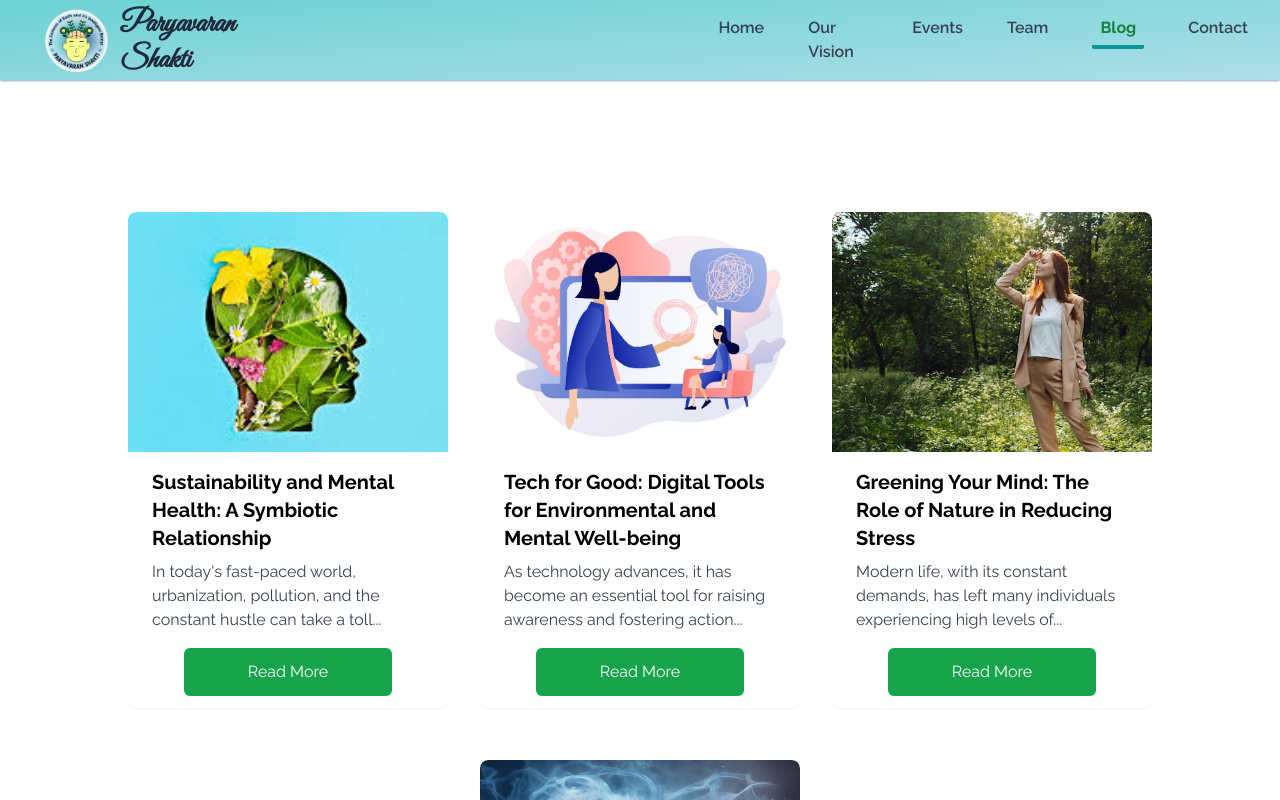
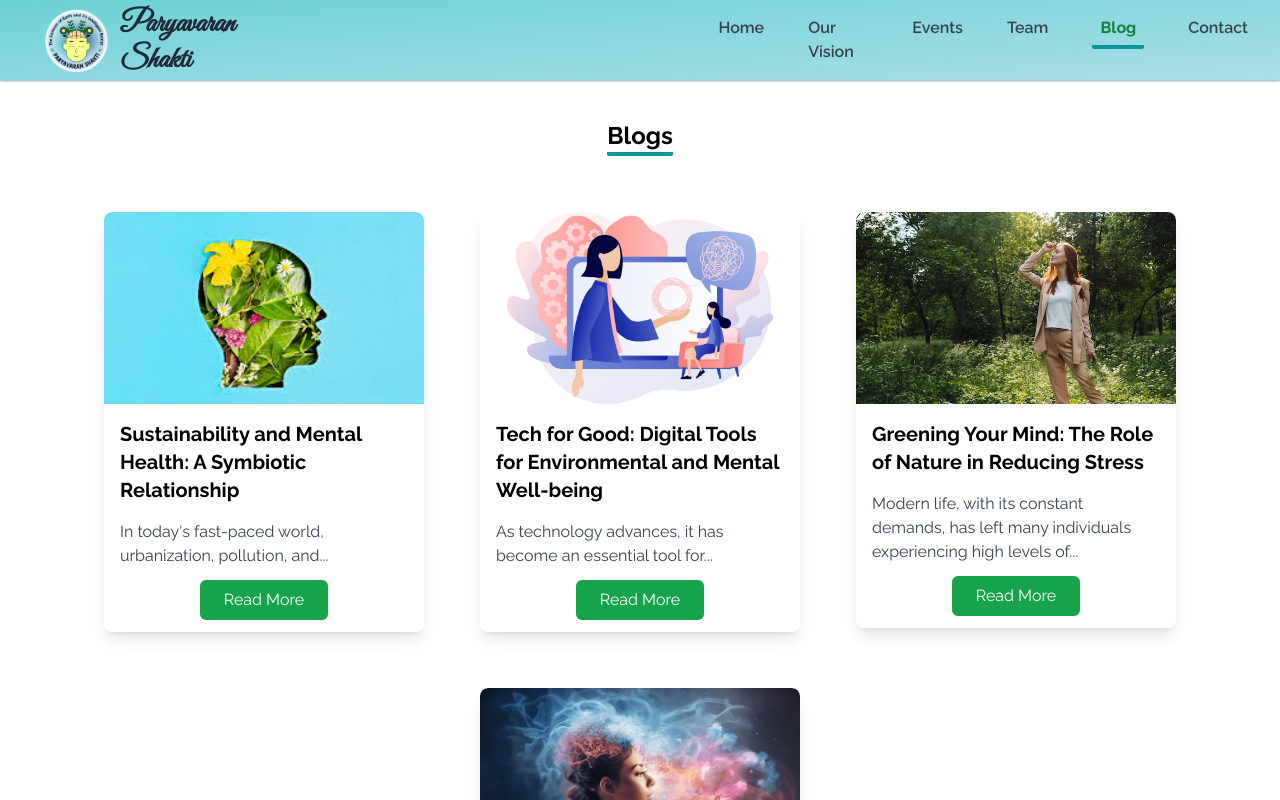
Before and after one commit to ravijat2026/Paryavaran-Shakti, a React (Vite) app: page /blog in a window 1280 px wide. Shown: the top 800 px of the page. Built offline with nearby package versions, Linux system fonts and the light colour scheme.

Commit message:
Modified Blogs.jsx

```diff
--- a/src/pages/Blog.jsx
+++ b/src/pages/Blog.jsx
@@ -8,113 +8,148 @@ const blogData = [
   {
     id: 1,
     title: "Sustainability and Mental Health: A Symbiotic Relationship",
-    description: "In today's fast-paced world, urbanization, pollution, and the constant hustle can take a toll...",
+    description: "In today's fast-paced world, urbanization, pollution, and...",
     image: blg1,
-    fullDescription: "In today's fast-paced world, urbanization, pollution, and the constant hustle can take a toll on our mental well-being. However, studies show that a connection to nature and eco-friendly practices can play a vital role in alleviating mental stress. By fostering clean, green spaces, reducing carbon footprints, and adopting sustainable habits, we not only preserve the planet but also enhance our mental resilience. This blog highlights various ways to create a healthier environment—like planting trees, reducing waste, and supporting eco-friendly policies—that can reduce anxiety, increase happiness, and promote a sense of peace. The goal is to showcase the undeniable link between environmental sustainability and mental health, and how small lifestyle changes can lead to long-term positive impacts on both the planet and our minds.",
+    fullDescription: `In today's fast-paced world, the pressures of urbanization, pollution, and the relentless pace of daily life can weigh heavily on our mental well-being. Amidst these challenges, studies increasingly reveal that connecting with nature and adopting eco-friendly practices can play a transformative role in reducing mental stress and promoting a healthier mind. Reconnecting with natural spaces—whether through city parks, green rooftops, or even potted plants at home—can provide us with a calming refuge, helping to ease the burdens of our modern routines.
+
+Engaging in sustainable practices, like fostering clean, green spaces, reducing carbon footprints, and embracing environmentally friendly habits, not only preserves the planet but also strengthens our mental resilience. These actions allow us to actively participate in caring for the Earth, fostering a sense of purpose and well-being that can counteract stress and enhance our quality of life.
+
+Beyond individual efforts, community-driven environmental initiatives also have profound mental health benefits. When people come together to plant trees, organize clean-up drives, or advocate for green policies, they create a shared sense of purpose and belonging. Such activities not only lead to tangible ecological improvements but also build social bonds, reduce feelings of isolation, and bring joy. As we explore the symbiotic relationship between sustainability and mental health, this blog emphasizes the power of collective action, demonstrating how a commitment to the planet is also a commitment to personal and communal well-being.`,
   },
   {
     id: 2,
     title: "Tech for Good: Digital Tools for Environmental and Mental Well-being",
-    description: "As technology advances, it has become an essential tool for raising awareness and fostering action...",
+    description: "As technology advances, it has become an essential tool for...",
     image: blg2,
-    fullDescription: "As technology advances, it has become an essential tool for raising awareness and fostering action on critical issues like climate change and mental health. Digital platforms now offer ways to measure our environmental impact, reduce our carbon footprint, and connect with nature through virtual experiences. Simultaneously, apps for mindfulness, stress management, and cognitive health are helping individuals tackle the mental health challenges that accompany modern life. This blog will explore a variety of digital tools, such as eco-tracking apps, mental health support platforms, and even virtual nature experiences, showing how they work in tandem to help individuals lead more mindful, eco-conscious lives. With the power of technology, we can improve both our planet's well-being and our own mental health.",
+    fullDescription: `
+As technology advances, it has become an essential tool for raising awareness and fostering action on critical issues like climate change and mental health. From tracking carbon footprints to providing virtual experiences that connect people with nature, digital platforms are reshaping the ways we engage with the environment. These innovations empower individuals to measure and reduce their environmental impact, making eco-friendly choices more accessible and personalized than ever before.
+
+Simultaneously, technology has been a game-changer for mental health. Apps for mindfulness, stress management, and cognitive health are becoming indispensable resources in managing the mental health challenges of modern life. Through features like guided meditation, breathing exercises, and virtual nature immersion, these tools make it easier to incorporate relaxation and mental well-being practices into daily routines. This blog will explore a variety of digital tools—from eco-tracking apps that encourage sustainable choices to mental health support platforms that help manage stress and anxiety—demonstrating how they can collectively foster a more mindful and eco-conscious lifestyle.
+
+With the power of technology, we can improve both our planet's health and our own mental well-being. The integration of these tools into our lives not only helps us make positive changes for the environment but also supports our mental resilience, making technology a crucial ally in the journey toward a healthier, more balanced world.`,
   },
   {
     id: 3,
     title: "Greening Your Mind: The Role of Nature in Reducing Stress",
     description: "Modern life, with its constant demands, has left many individuals experiencing high levels of...",
     image: blg3,
-    fullDescription: `Modern life, with its constant demands, has left many individuals experiencing high levels of stress and burnout. However, research has shown that spending time in natural environments can provide profound psychological benefits, helping to lower cortisol levels and induce a state of relaxation. Activities such as hiking, gardening, or even spending time in green spaces like parks have been linked to improved mood, reduced anxiety, and better cognitive functioning. This blog explores these mental health benefits in detail, discussing the concept of "ecotherapy" and how exposure to nature serves as a natural remedy for stress. Practical tips are provided for incorporating nature into daily routines, whether it’s by taking mindful walks in the park, creating a small garden at home, or taking vacations in nature-filled locations. This blog emphasizes the need to reconnect with the natural world as a powerful, accessible tool for mental well-being.`,
+    fullDescription: `Modern life, with its constant demands, has left many individuals experiencing high levels of stress and burnout. Our always-on culture can be overwhelming, and finding ways to unwind and de-stress has never been more crucial. Research has shown that spending time in natural environments can provide profound psychological benefits, helping to lower cortisol levels, induce a state of relaxation, and restore balance to the mind and body.
+
+Studies indicate that activities such as hiking, gardening, or simply spending time in green spaces like parks have been linked to improved mood, reduced anxiety, and enhanced cognitive functioning. Immersing ourselves in natural surroundings helps us reconnect with a slower, more mindful way of living, giving our minds a much-needed break from constant digital stimuli. This blog explores these mental health benefits in detail, discussing the concept of "ecotherapy" and how exposure to nature serves as a natural remedy for stress.
+
+The concept of "ecotherapy" is based on the idea that connecting with nature can be a therapeutic experience, helping individuals feel grounded and improving mental clarity. By spending even a few minutes outdoors each day, we can enhance our resilience to stress and increase our overall well-being.
+
+Practical tips are provided for incorporating nature into daily routines, whether it’s by taking mindful walks in the park, creating a small garden at home, or taking vacations in nature-filled locations. For those with busy schedules, even brief exposure to sunlight and fresh air can make a difference. This blog emphasizes the need to reconnect with the natural world as a powerful, accessible tool for mental well-being, making it clear that nature's healing power is available to everyone, regardless of lifestyle.
+
+`,
   },
   {
     id: 4,
     title: "The Power of Collective Action: Shaping Mental Well-being and the Environment",
     description: "Addressing environmental issues requires more than just...",
     image: blg4,
-    fullDescription: "Addressing environmental issues requires more than just individual effort; it demands community collaboration. From local clean-up drives and tree plantation events to larger-scale environmental activism, coming together as a community to protect the planet not only leads to tangible ecological improvements but also boosts the mental well-being of participants. Collective action fosters a sense of belonging, purpose, and accomplishment, which is crucial for emotional health. Research has shown that people who engage in volunteer work or community-driven environmental projects experience higher levels of happiness, reduced feelings of isolation, and a sense of achievement. This blog discusses the mental health benefits of collective action, focusing on how communities that work together to protect their environment create a shared sense of purpose. It also highlights specific community-driven environmental projects and how they have positively impacted both local ecosystems and the mental health of individuals involved.",
+    fullDescription: `Addressing environmental issues goes beyond individual effort; it calls for the strength and impact of community collaboration. When people come together to support the planet—whether through local clean-up drives, tree planting events, or broader environmental activism—they contribute not only to tangible ecological improvements but also to their own mental well-being. Participating in community-driven environmental efforts fosters a shared sense of purpose, unity, and achievement, all of which play a significant role in emotional health and resilience.
+
+The benefits of collective action are well-supported by research, which shows that people engaged in volunteer work or community-focused environmental projects report increased happiness, a stronger sense of belonging, and reduced feelings of loneliness. Engaging with others on shared environmental goals can combat isolation, providing participants with a supportive social network and a reason to come together. This connection to others who care about the same cause can be incredibly fulfilling and serve as a powerful motivator.
+
+Community-driven environmental initiatives can profoundly impact local ecosystems while simultaneously uplifting the mental health of individuals involved. Examples from around the world, such as beach clean-up campaigns, reforestation projects, and pollution awareness events, demonstrate how collective efforts improve ecological balance. These projects also allow individuals to see the immediate results of their work—cleaner parks, healthier plants, and more vibrant natural spaces—which reinforces a sense of accomplishment and commitment to protecting their environment.`,
   },
 ];
 
+const BlogModal = ({ blog, onClose }) => {
+  if (!blog) return null;
+
+  return (
+
+    <div className="fixed inset-0 flex items-center justify-center bg-black bg-opacity-75 z-50">
+      <div className="relative w-[80vw] max-h-[80vh] bg-white rounded-3xl shadow-lg flex flex-col p-10 mx-4 slide-in-up">
+
+        <button
+          onClick={onClose}
+          className="absolute -top-5 -right-5 text-white bg-green-600 rounded-full px-[20px] py-[10px] hover:bg-green-800 transition-all duration-75 shadow-lg text-2xl shadow-black"
+        >
+          &times;
+        </button>
+
+        <h2 className="text-2xl font-bold mb-4 md:text-center text-green-700">{blog.title}</h2>
+
+        <div className="overflow-y-auto pr-4 md:pr-0 text-gray-700 text-lg" style={{ maxHeight: 'calc(80vh - 100px)' }}>
+          {blog.fullDescription.split('\n\n').map((paragraph, index) => (
+            <p key={index} className="mb-4">
+              {paragraph}
+            </p>
+          ))}
+        </div>
+      </div>
+    </div>
+  );
+};
+
+const styles = `
+@keyframes slideInUp {
+  0% {
+    opacity: 30%;
+    transform: translateX(-100%);
+  }
+
+  100% {
+    opacity: 100%;
+    transform: translateX(0);
+  }
+}
+
+.slide-in-up {
+  animation: slideInUp 0.5s ease-out;
+}
+`;
+
 const Blog = () => {
-  const [fullScreenId, setFullScreenId] = useState(null);
+  const [selectedBlog, setSelectedBlog] = useState(null);
 
-  // Add/remove body overflow style when blog is in fullscreen
   useEffect(() => {
-    if (fullScreenId !== null) {
-      document.body.style.overflow = 'hidden'; // Prevent scrolling
+    if (selectedBlog) {
+      document.body.style.overflow = 'hidden';
     } else {
-      document.body.style.overflow = ''; // Reset overflow
+      document.body.style.overflow = '';
     }
 
-    // Cleanup on component unmount
     return () => {
       document.body.style.overflow = '';
     };
-  }, [fullScreenId]);
-
-  const handleCardClick = (id) => {
-    setFullScreenId(fullScreenId === id ? null : id); // Toggle fullscreen
-  };
+  }, [selectedBlog]);
 
   return (
-    <div className="flex flex-wrap justify-center items-start relative py-24">
-      {blogData.map((blog) => (
-        <div key={blog.id} className="m-4">
-          {/* Anchor tag to scroll to the blog section */}
-          <a href={`#blog-${blog.id}`} onClick={() => handleCardClick(blog.id)}>
-            {/* Overlay when in full-screen mode */}
-            {fullScreenId === blog.id && (
-              <div
-                className="fixed inset-0 bg-black bg-opacity-70 z-[60]"
-                onClick={() => handleCardClick(blog.id)}
-              ></div>
-            )}
-
-            {/* Blog Card */}
+    <div className='flex flex-col'>
+      <div className="text-2xl self-center w-30 font-bold text-center border-b-4 border-[#0a9698] rounded-sm my-10">
+        Blogs
+      </div>
+      <div className="flex flex-wrap justify-center items-start gap-6 pb-24 px-4">
+        {blogData.map((blog) => (
+          <div key={blog.id} className="m-4">
             <div
-              id={`blog-${blog.id}`}
-              className={`transition-all shadow-sm duration-300 relative bg-white rounded-lg overflow-hidden p-0 max-h-[70vh] mt-5
-                ${fullScreenId === blog.id ? 'fixed inset-0 max-w-3xl max-h-screen mx-auto my-auto z-[70] overflow-y-visible' : 'w-80 cursor-pointer z-5 hover:scale-105'}`}
+              onClick={() => setSelectedBlog(blog)}
+              className="w-80 cursor-pointer transition-all shadow-lg duration-300 bg-white rounded-lg overflow-hidden hover:scale-105"
             >
-              {/* Image (only visible when not in full-screen mode) */}
-              {fullScreenId !== blog.id && (
-                <img
-                  src={blog.image}
-                  alt={blog.title}
-                  className="w-full h-[30vh] object-cover rounded-t-lg mb-4"
-                />
-              )}
-
-              <h2 className={`text-xl font-bold pl-6 pr-6 mb-2 ${fullScreenId === blog.id ? 'text-center mt-6 mr-20' : 'text-left mr-0'}`}>
-                {blog.title}
-              </h2>
-              <p className={`text-gray-700 pl-6 pr-6  ${fullScreenId === blog.id ? 'mr-20 mb-5' : 'mr-0 mb-1'}`}>
-                {fullScreenId === blog.id
-                  ? blog.fullDescription
-                  : blog.description}
-              </p>
-
-              <div className={`justify-center ${fullScreenId === blog.id ? 'hidden' : 'flex'}`}>
+              <img
+                src={blog.image}
+                alt={blog.title}
+                className="w-full h-48 object-cover rounded-t-lg"
+              />
+              <h2 className="text-xl font-bold p-4">{blog.title}</h2>
+              <p className="text-gray-700 px-4">{blog.description}</p>
+              <div className="flex justify-center my-3">
                 <button
-                  onClick={() => handleCardClick(blog.id)}
-                  className="w-[calc(80%-(3rem))] my-3 p-3 rounded-md bg-green-600 text-white hover:bg-green-700 transition-all duration-75"
+                  className="px-6 py-2 rounded-md bg-green-600 text-white hover:bg-green-700 transition-all duration-75"
                 >
                   Read More
                 </button>
               </div>
-
-              {fullScreenId === blog.id && (
-                <button
-                  onClick={() => handleCardClick(blog.id)}
-                  className="absolute top-6 right-4 text-white bg-green-600 rounded-full px-3 py-1 hover:bg-green-800 transition-all duration-75"
-                >
-                  Close
-                </button>
-              )}
             </div>
-          </a>
-        </div>
-      ))}
+          </div>
+        ))}
+        {selectedBlog && <BlogModal blog={selectedBlog} onClose={() => setSelectedBlog(null)} />}
+        <style>{styles}</style>
+      </div>
     </div>
   );
 };
```
